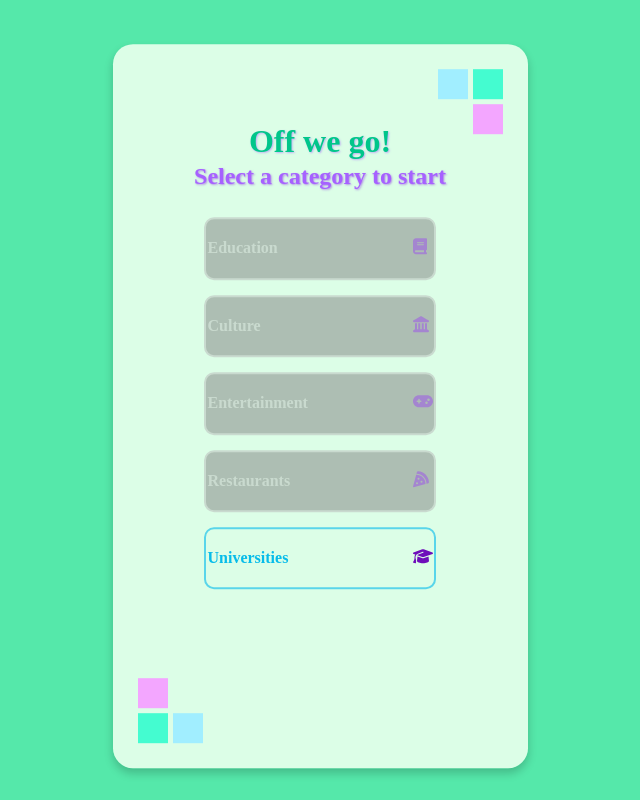
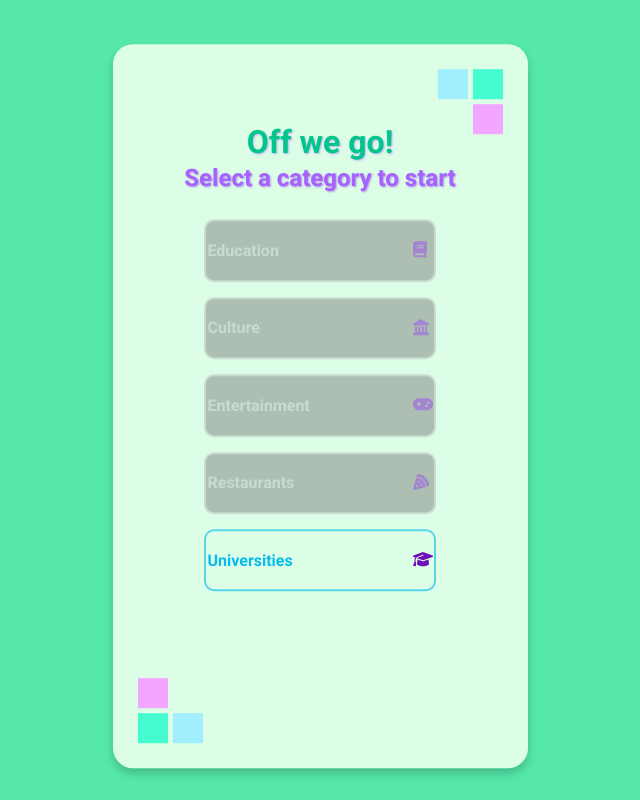
Before and after one commit to ktrocks3/curly-umbrella, a React (Create React App) app: page / in a window 1280 px wide. Shown: the whole page, without its empty margins (320-960 px from the left). Built offline with nearby package versions, Linux system fonts and the light colour scheme.

Commit message:
changed fonts

```diff
--- a/public/index.html
+++ b/public/index.html
@@ -1,20 +1,20 @@
 <!DOCTYPE html>
 <html lang="en">
 <head>
-    <meta charset="utf-8" />
-    <link rel="icon" href="%PUBLIC_URL%/favicon.ico" />
-    <meta name="viewport" content="width=device-width, initial-scale=1" />
-    <meta name="theme-color" content="#000000" />
+    <meta charset="utf-8"/>
+    <link rel="icon" href="%PUBLIC_URL%/favicon.ico"/>
+    <meta name="viewport" content="width=device-width, initial-scale=1"/>
+    <meta name="theme-color" content="#000000"/>
     <meta
             name="description"
             content="Web site created using create-react-app"
     />
-    <link rel="apple-touch-icon" href="%PUBLIC_URL%/logo192.png" />
+    <link rel="apple-touch-icon" href="%PUBLIC_URL%/logo192.png"/>
     <!--
       manifest.json provides metadata used when your web app is installed on a
       user's mobile device or desktop. See https://developers.google.com/web/fundamentals/web-app-manifest/
     -->
-    <link rel="manifest" href="%PUBLIC_URL%/manifest.json" />
+    <link rel="manifest" href="%PUBLIC_URL%/manifest.json"/>
     <!--
       Notice the use of %PUBLIC_URL% in the tags above.
       It will be replaced with the URL of the `public` folder during the build.
@@ -25,6 +25,10 @@
       Learn how to configure a non-root public URL by running `npm run build`.
     -->
     <title>InterVirtualTour</title>
+    <link rel="preconnect" href="https://fonts.googleapis.com">
+    <link rel="preconnect" href="https://fonts.gstatic.com" crossorigin>
+    <link href="https://fonts.googleapis.com/css2?family=Montserrat&family=Roboto:wght@400;700&display=swap"
+          rel="stylesheet">
 </head>
 <body>
 <noscript>You need to enable JavaScript to run this app.</noscript>
--- a/src/HomePage/HomePage.css
+++ b/src/HomePage/HomePage.css
@@ -1,3 +1,5 @@
+
+
 .page-title {
     padding-top: 10%;
     color: #00C68A;
--- a/src/index.css
+++ b/src/index.css
@@ -1,5 +1,8 @@
+@import url('https://fonts.googleapis.com/css2?family=Montserrat&family=Roboto:wght@400;700&display=swap');
+
 body {
     background-color: #55E8AA;
+    font-family: 'Roboto', serif;
 }
 
 .content {
```
Lines whose indentation alone changed are shown as unchanged.
